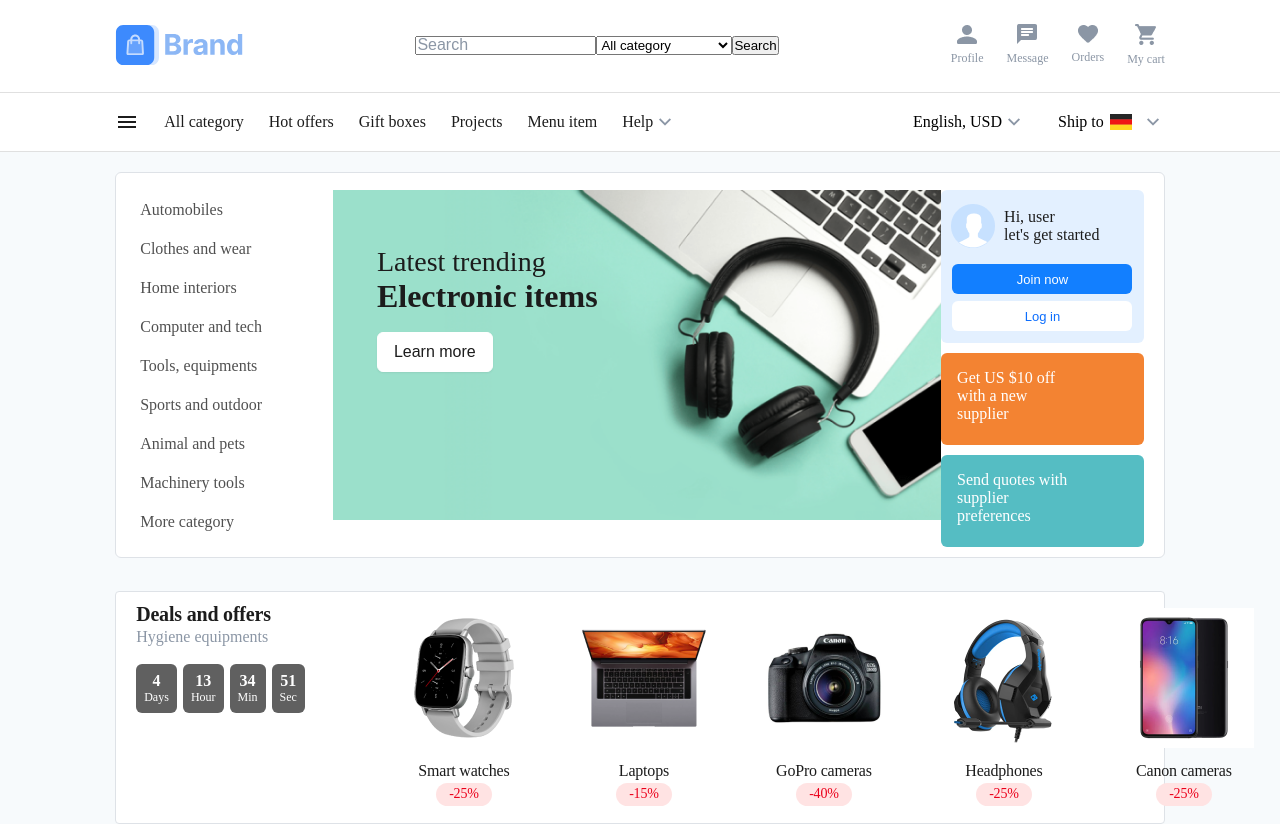
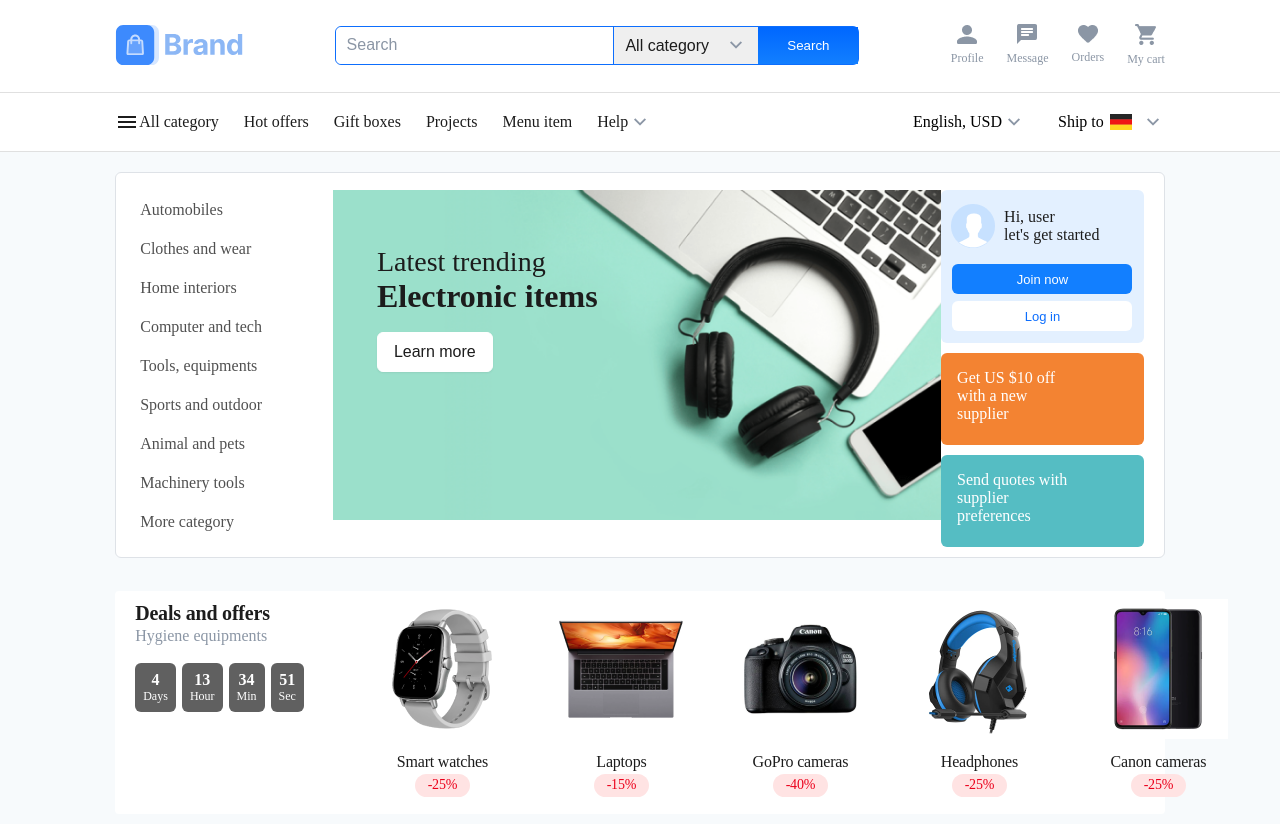
Before and after one commit to TeaChareqishvili/smart-web-project, a React (Create React App) app: page / in a window 1280 px wide. Shown: the top 824 px of the page. Built offline with nearby package versions, Linux system fonts and the light colour scheme.

Commit message:
style changes

```diff
--- a/src/components/dealAndOffers/DealAndOffers.jsx
+++ b/src/components/dealAndOffers/DealAndOffers.jsx
@@ -1,8 +1,8 @@
 import "../dealAndOffers/DealAndOffersStyle.scss";
 import React, { useState, useEffect } from "react";
-//  import { Swiper, SwiperSlide } from 'swiper/react';
+import { Swiper, SwiperSlide } from "swiper/react";
 import { offers } from "./OffersData";
-import 'swiper/css';
+import "swiper/css";
 
 const DealAndOffers = () => {
   const [days, setDays] = useState(4);
@@ -62,18 +62,19 @@ const DealAndOffers = () => {
           </div>
         </div>
       </div>
-      <div className="slide-wrapper">
-
-      {offers.map((item)=>(
-        <div key={item.id} className="tech">
-           <img src={item.image} alt="tech"/>
-           <p>{item.title}</p>
-           <span>{item.price}</span>
-        </div>
-      ))}
-
-
-      </div>
+      <Swiper
+        className="slide-wrapper"
+        slidesPerView="auto"
+        // spaceBetween={16}
+      >
+        {offers.map((item) => (
+          <SwiperSlide key={item.id} className="tech">
+            <img src={item.image} alt="tech" />
+            <p>{item.title}</p>
+            <span>{item.price}</span>
+          </SwiperSlide>
+        ))}
+      </Swiper>
     </div>
   );
 };
--- a/src/components/dealAndOffers/DealAndOffersStyle.scss
+++ b/src/components/dealAndOffers/DealAndOffersStyle.scss
@@ -1,5 +1,5 @@
 .offer-wrapper{
-    border:solid #DEE2E7 1px;
+    // border:solid #DEE2E7 1px;
     background-color: #FFFFFF;
     width:82%;
     margin:auto;
@@ -65,16 +65,21 @@
         display:flex;
         align-items: center;
         margin-left:43px;
-
         .tech{
             display: flex;
             flex-direction: column;
             align-items: center;
             justify-content: center;
-            margin-left:20px;
-            padding:8px 0 0  20px;
-
-
+            // margin-left:20px;
+            // padding:8px 0 0  20px;
+            width: 179px;
+            transition: 0.5s;
+            transform: scale(1);
+            cursor: pointer;
+            :hover{
+                transform: scale(1.1);
+                transition: 0.5s;
+            }
             p{
                 font-size:16px;
                 color:#1C1C1C;
--- a/src/components/firstPageBanner/Banner.jsx
+++ b/src/components/firstPageBanner/Banner.jsx
@@ -7,24 +7,23 @@ import { JoinPopUp } from "./popup/JoinPopUp";
 import { LoginPopUp } from "./popup/LogInPopUp";
 
 const Banner = () => {
-
   const [join, setJoin] = useState(false);
   const [login, setLogin] = useState(false);
 
-    const handleClick=()=>{
-        setJoin(true)
+  const handleClick = () => {
+    setJoin(true);
   };
 
-    const handleLogIn =()=>{
-        setLogin(true)
-    }
+  const handleLogIn = () => {
+    setLogin(true);
+  };
 
   return (
     <div className="banner-wrapper">
       <div className="category-list">
         <nav>
-          {list.map((item) => (
-            <ul key={item.id}>
+          {list.map((item, id) => (
+            <ul key={id}>
               <li>{item.title}</li>
             </ul>
           ))}
@@ -50,8 +49,12 @@ const Banner = () => {
             </div>
           </div>
           <div className="user-btns">
-            <button className="join-now" onClick={()=>handleClick()}>Join now</button>
-            <button className="log-in" onClick={()=>handleLogIn()}>Log in</button>
+            <button className="join-now" onClick={() => handleClick()}>
+              Join now
+            </button>
+            <button className="log-in" onClick={() => handleLogIn()}>
+              Log in
+            </button>
           </div>
         </div>
         <div className="orange-card">
@@ -65,8 +68,8 @@ const Banner = () => {
           <p>preferences</p>
         </div>
       </div>
-      {join && <JoinPopUp setJoin={setJoin}/>}
-      {login && <LoginPopUp setLogin={setLogin}/>}
+      {join && <JoinPopUp setJoin={setJoin} />}
+      {login && <LoginPopUp setLogin={setLogin} />}
     </div>
   );
 };
--- a/src/components/footer/Footer.jsx
+++ b/src/components/footer/Footer.jsx
@@ -10,9 +10,9 @@ const Footer = () => {
         <p>
           Best information about the company gies here but now lorem ipsum is
         </p>
-        <div  className="media-icons">
-        {link.map((item) => (
-          <div key={item.id} className="icons">
+        <div className="media-icons">
+          {link.map((item, id) => (
+            <div key={id} className="icons">
               <a href={item.link} target="_blank" rel="noreferrer">
                 <img src={item.icon} alt="media-icon" />
               </a>
@@ -21,8 +21,8 @@ const Footer = () => {
         </div>
       </div>
       <div className="footer-info">
-        {footerInfo.map((item)=>(
-            <div key={item.id}>
+        {footerInfo.map((item, id) => (
+          <div key={id}>
             <p className="footer-title">{item.title}</p>
             <p>{item.info}</p>
             <p>{item.info2}</p>
--- a/src/components/header/Header.jsx
+++ b/src/components/header/Header.jsx
@@ -21,7 +21,7 @@ const Header = () => {
           <img src={brandimg} alt="brand" />
         </div>
         <form>
-          <div>
+          <div className="input-wrapper">
             <input
               type="text"
               placeholder="Search"
@@ -39,12 +39,12 @@ const Header = () => {
               <option value="Machinery tools">Machinery tools</option>
               <option value="Machinery tools">Machinery tools</option>
             </select>
+            <button>Search</button>
           </div>
-          <button>Search</button>
         </form>
         <div className="icons">
-          {icons.map((item) => (
-            <div key={item.id}>
+          {icons.map((item, id) => (
+            <div key={id}>
               <img src={item.icon} alt="icon" />
               <p>{item.title}</p>
             </div>
@@ -55,14 +55,14 @@ const Header = () => {
       <div className="category-wrapper">
         <div className="categories">
           <img src={menu} alt="menu" />
-          {categories.map((item) => (
-            <div className="category" key={item.id}>
+          {categories.map((item, id) => (
+            <div className="category" key={id}>
               <p>{item.title}</p>
             </div>
           ))}
           <img src={expand} alt="expand-more" />
         </div>
-          {/*gadavaketo navbarad*/}
+        {/*gadavaketo navbarad*/}
         <div className="countries">
           <div>
             <p>English, USD</p>
--- a/src/components/header/HeaderStyles.scss
+++ b/src/components/header/HeaderStyles.scss
@@ -1,9 +1,3 @@
-// @mixin flex {
-//     display:flex;
-//     align-items: center;
-//     justify-content: ;
-// }
-
 
 .header-wrapper{
     display:flex;
@@ -18,11 +12,52 @@
         display:flex;
         align-items: center;
         justify-content: center;
+        width: 50%;
+        .input-wrapper{
+            display:flex;
+            border-radius: 6px;
+            border: solid 1px #0D6EFD;
+             width: 100%;
+        }
+       input{
+        border-radius: 6px;
+        border:none;
+        padding: 10px 11px;
+        max-width: 420px;
+        width: 100%;
+        max-width: 420px;
+       }
        ::placeholder{
-        font-size:16px;
-        color:#8B96A5;
+        color: #8B96A5;
+        font-size: 16px;
        }
-       // gasastorebelia inputi
+       select{
+        padding: 10px 11px;
+        border: none;
+        border-left: 1px solid #0D6EFD;
+        color: #1C1C1C;
+        font-size: 16px;
+        -moz-appearance:none;
+        -webkit-appearance:none;
+        appearance:none;
+        background-image: url("../../assets/expand_more.png");
+        background-repeat: no-repeat;
+        background-position: calc(100% - 10px);
+        max-width: 145px;
+        width: 100%;
+       }
+       button{
+        padding: 10px 11px;
+        background: linear-gradient(0deg, #127FFF 0%,#0067FF 100%);
+        box-shadow: none;
+        outline: none;
+        color: #ffffff;
+        width: 100%;
+        max-width: 100px;
+        border: none;
+        cursor: pointer;
+       }
+
     }
 
     .logo{
@@ -67,23 +102,25 @@
     .categories{
         display:flex;
         align-items: center;
-
-
         img{
            cursor: pointer;
         }
+      .category:first-of-type{
+        p{
+            margin-left: 0;
+        }
+        }
+        .category {
 
+            p {
+                font-size: 16px;
+                font-weight: 500;
+                color: #1C1C1C;
+                margin-left: 25px;
 
+            }
 
-          .category {
-            p {
-            font-size: 16px;
-            font-weight: 500;
-            color: #1C1C1C;
-            margin-left: 25px;
-          }
         // gasasworebelia stili
-
         }
     }
 .countries{
--- a/src/components/sourceNow/ElectronicsSource.jsx
+++ b/src/components/sourceNow/ElectronicsSource.jsx
@@ -16,9 +16,12 @@ const ElectorinicsSource = () => {
         <div key={item.id} className="home-items">
           <div className="about-item">
             <p className="item-title">{item.title}</p>
-            <p className="item-price">{item.price}</p>
+            <p className="item-price">from <br/>{item.price}</p>
           </div>
+          <div className="item-imgs-wrapper">
+
           <img className="item-imgs" src={item.image} alt="item" />
+            </div>
         </div>
       ))}
     </div>
--- a/src/components/sourceNow/HomeAndOutdoor.jsx
+++ b/src/components/sourceNow/HomeAndOutdoor.jsx
@@ -16,9 +16,11 @@ const HomeAndOutdoor = () => {
         <div key={item.id} className="home-items">
           <div className="about-item">
             <p className="item-title">{item.title}</p>
-            <p className="item-price">{item.price}</p>
+            <p className="item-price">from <br/>{item.price}</p>
           </div>
-          <img className="item-imgs" src={item.image} alt="item" />
+          <div className="item-imgs-wrapper">
+            <img className="item-imgs" src={item.image} alt="item" />
+          </div>
         </div>
       ))}
     </div>
```
Also changed, not shown: src/components/sourceNow/SourceData.js (+16 -16 lines), src/components/sourceNow/SourceStyle.scss (+12 -23 lines). Lines whose indentation alone changed are shown as unchanged.
